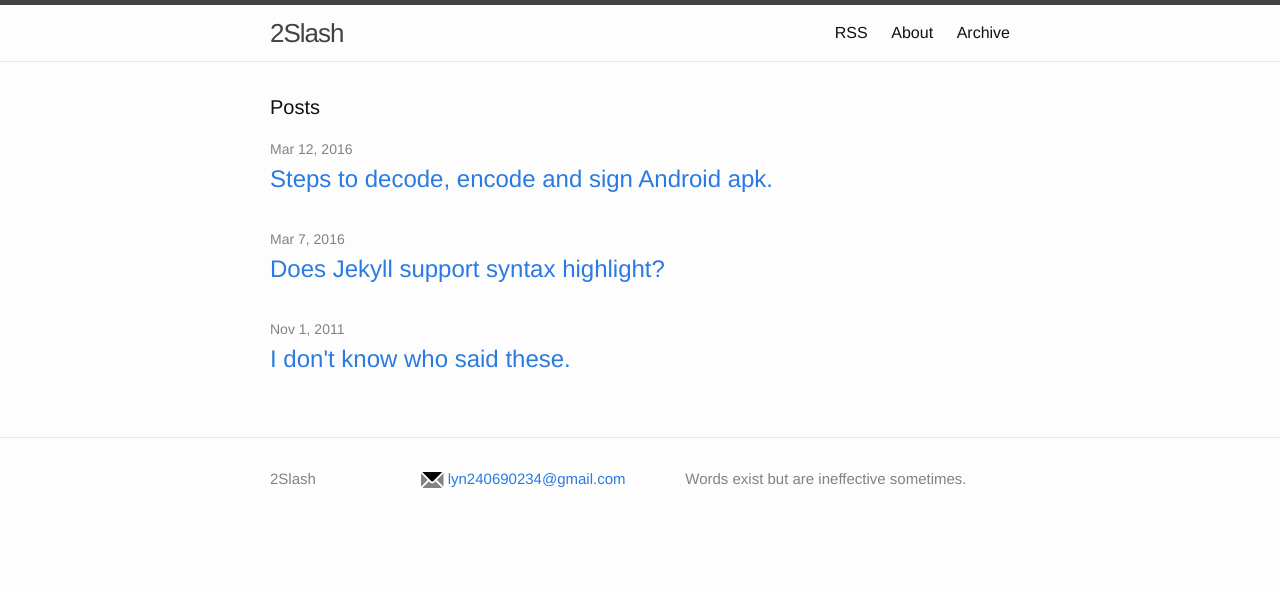
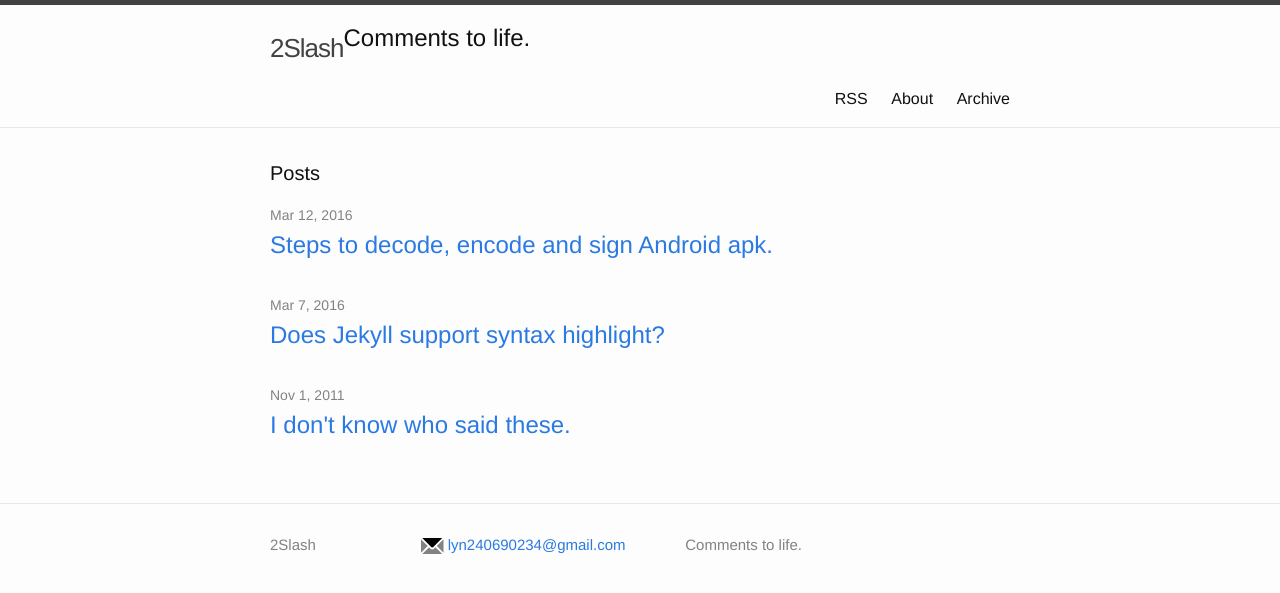
Before and after one commit to liuyannan/liuyannan_blog, a Jekyll site: the page built from index.html, in a window 1280 px wide. Shown: the top 593 px of the page. Built offline with Jekyll 4.4.1, drawn with Linux system fonts in a browser that asks for light colours; comment, search, counter and statistics services are not loaded.

Commit message:
Add comments below title

```diff
--- a/_config.yml
+++ b/_config.yml
@@ -9,7 +9,7 @@
 title: 2Slash
 email: lyn240690234@gmail.com
 description: > # this means to ignore newlines until "baseurl:"
-    Words exist but are ineffective sometimes.
+    Comments to life.
 baseurl: "" # the subpath of your site, e.g. /blog
 url: "http://lyn240690234.github.io" # the base hostname & protocol for your site
 #twitter_username: jekyllrb
--- a/_includes/header.html
+++ b/_includes/header.html
@@ -2,8 +2,12 @@
 
   <div class="wrapper">
 
+    <h1>
     <a class="site-title" href="{{ site.baseurl }}/">{{ site.title }}</a>
-
+    </h1>
+    <h2>
+        <p>{{ site.description }}</p>
+    </h2>
     <nav class="site-nav">
       <a href="#" class="menu-icon">
         <svg viewBox="0 0 18 15">
```
